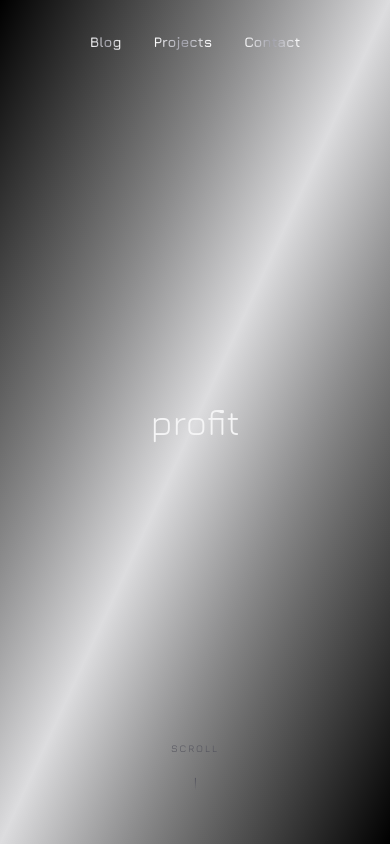
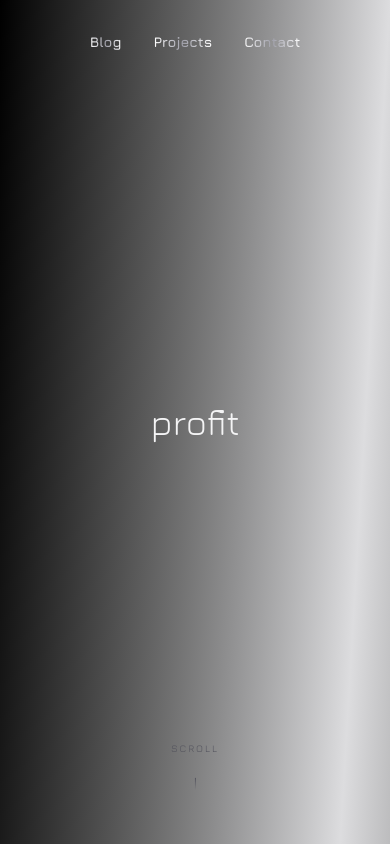
Before and after one commit to LordProfit/Lord-Profit-v2, a Next.js app: page / in a window 390 px wide. Shown: the top 844 px of the page. Built offline with nearby package versions, Linux system fonts and the light colour scheme.

Commit message:
add design page, contact page, homepage design teaser

```diff
--- a/app/page.tsx
+++ b/app/page.tsx
@@ -221,7 +221,7 @@ export default function Home() {
   const [modalOpen, setModalOpen] = useState(false);
 
   return (
-    <main className="text-zinc-100 min-h-screen bg-gradient-to-tl from-black via-zinc-600/20 to-black bg-fixed">
+    <main className="text-zinc-100 min-h-screen bg-gradient-to-tl from-black via-zinc-600/20 to-black md:bg-fixed">
 
       {/* ── HERO ── */}
       <section className="flex flex-col items-center justify-center w-screen h-screen relative">
```
